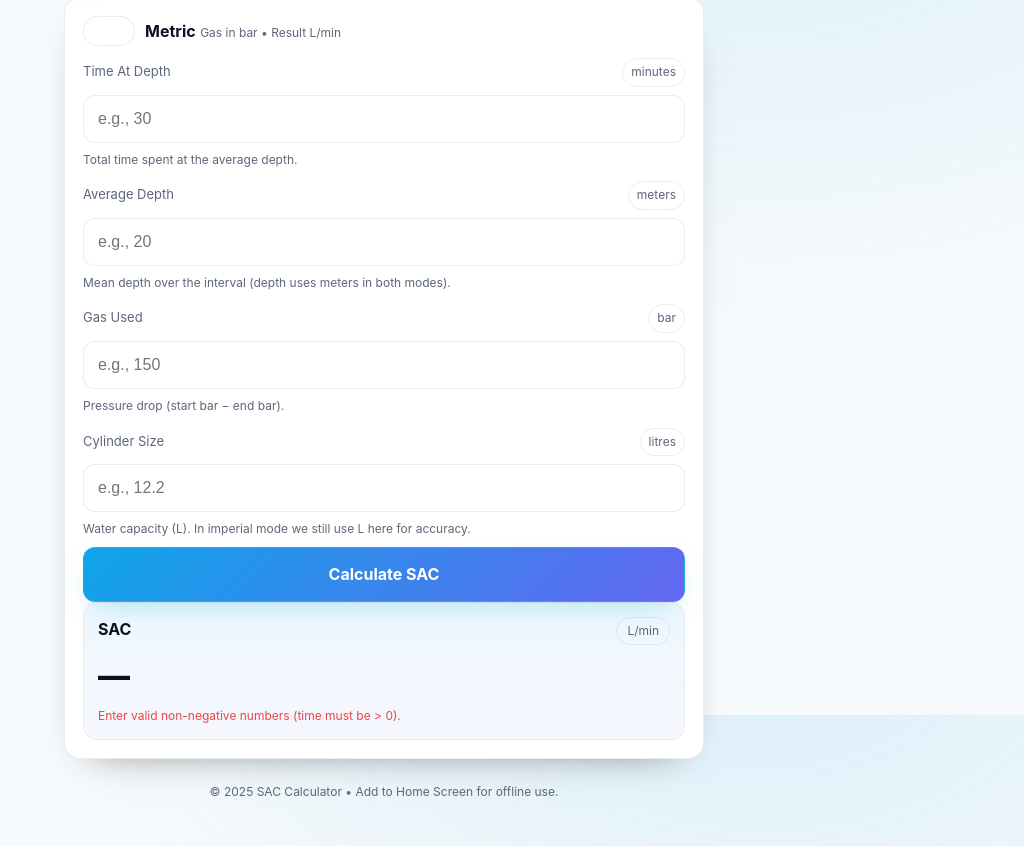
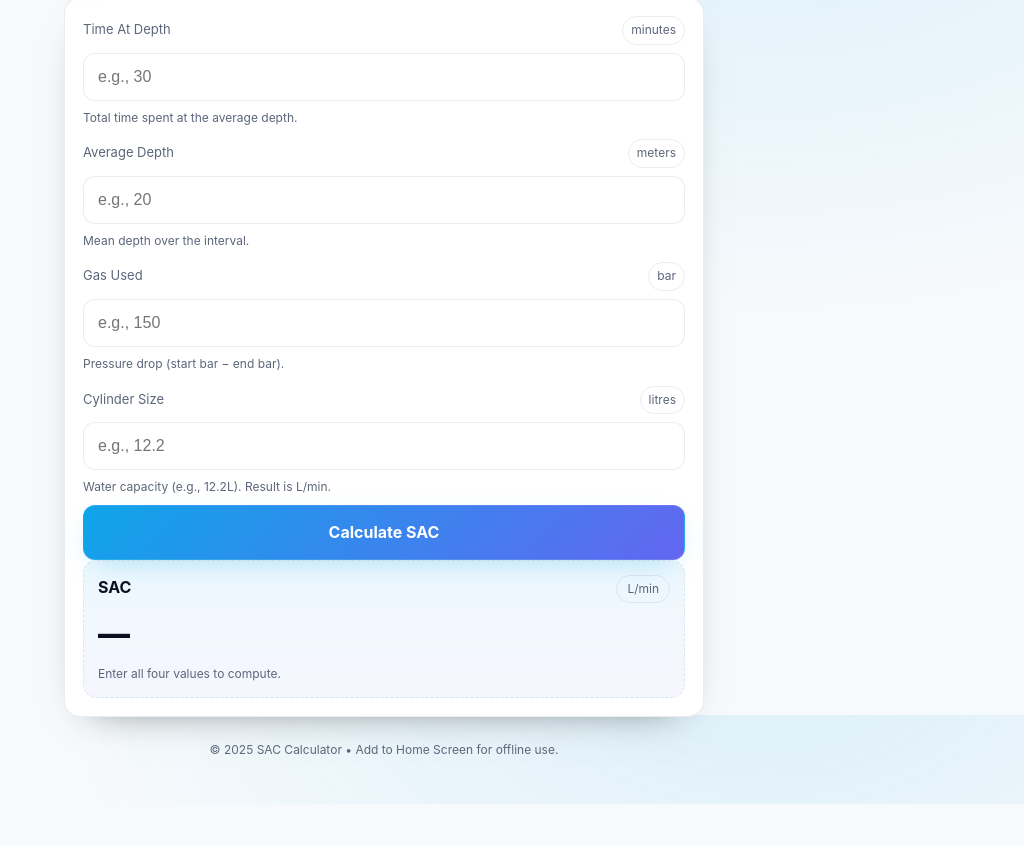
Before and after one commit to zafnz/zafnz.github.io, a plain HTML site: page sac/index.html in a window 1280 px wide. Shown: the part 85-931 px from the top of the page, without its empty margins (256-1280 px from the left). After the commit the page ends 889 px from the top, so only its background shows below. Drawn offline with Linux system fonts and the light colour scheme.

Commit message:
Add files via upload

```diff
--- a/sac/index.html
+++ b/sac/index.html
@@ -45,8 +45,8 @@
     .wrap { max-width: 680px; margin: 0 auto; padding: 20px; }
     header { display: flex; align-items: center; justify-content: space-between; gap: 12px; padding: 10px 0 16px; }
     .brand { display: inline-flex; gap: 10px; align-items: center; text-decoration: none; color: inherit; }
-    .logo { width: 36px; height: 36px; border-radius: 10px; background: linear-gradient(135deg, var(--brand), #6366f1); display: grid; place-items: center; box-shadow: 0 8px 24px -8px var(--ring); }
-    .logo span { color: white; font-weight: 800; }
+    .logo { width: 36px; height: 36px; border-radius: 10px; background: linear-gradient(135deg, var(--brand), #6366f1); display: grid; place-items: center; box-shadow: 0 8px 24px -8px var(--ring); overflow: hidden; }
+    .logo img { width: 100%; height: 100%; object-fit: cover; }
     .title { font-weight: 800; letter-spacing: .2px; }
     .card { background: var(--card); border: 1px solid var(--border); border-radius: 16px; padding: 18px; box-shadow: 0 16px 40px -28px rgba(0,0,0,.6); }
     .section + .section { margin-top: 16px; }
@@ -65,18 +65,13 @@
     footer { margin: 24px 0; color: var(--muted); font-size: 12px; text-align: center; }
     .error { color: var(--danger); }
     .ok { color: var(--success); }
-    /* toggle */
-    .toggle { display: inline-flex; align-items: center; gap: 10px; }
-    .switch { position: relative; width: 52px; height: 30px; background: rgba(255,255,255,.15); border-radius: 999px; border: 1px solid var(--border); }
-    .knob { position: absolute; top: 3px; left: 3px; width: 24px; height: 24px; background: white; border-radius: 50%; transition: transform .2s ease; }
-    .switch.on .knob { transform: translateX(22px); }
   </style>
 </head>
 <body>
   <div class="wrap">
     <header>
       <a class="brand" href="#top" aria-label="SAC Calculator Home">
-        <div class="logo" aria-hidden="true"><span>🫧</span></div>
+        <div class="logo" aria-hidden="true"><img src="./icon-192.png" alt="SAC icon"></div>
         <div class="title">SAC Calculator</div>
       </a>
       <div class="pill" id="pwa-pill">Checking offline…</div>
@@ -84,13 +79,6 @@
 
     <main class="card section">
       <div class="grid">
-        <div class="row" style="align-items:center; justify-content:flex-start; gap:14px;">
-          <div class="toggle" id="unitToggleWrap" role="switch" aria-checked="false" tabindex="0" aria-label="Toggle imperial units">
-            <div class="switch" id="unitSwitch"><div class="knob"></div></div>
-            <div><strong id="unitLabel">Metric</strong> <span class="hint" id="unitHint">Gas in bar • Result L/min</span></div>
-          </div>
-        </div>
-
         <div class="field">
           <div class="row">
             <label for="time">Time At Depth</label>
@@ -106,16 +94,16 @@
             <span class="units">meters</span>
           </div>
           <input class="input" id="depth" type="number" inputmode="decimal" step="any" min="0" placeholder="e.g., 20" autocomplete="off" />
-          <div class="hint">Mean depth over the interval (depth uses meters in both modes).</div>
+          <div class="hint">Mean depth over the interval.</div>
         </div>
 
         <div class="field">
           <div class="row">
             <label for="gas">Gas Used</label>
-            <span class="units" id="gasUnits">bar</span>
+            <span class="units">bar</span>
           </div>
           <input class="input" id="gas" type="number" inputmode="decimal" step="any" min="0" placeholder="e.g., 150" autocomplete="off" />
-          <div class="hint" id="gasHint">Pressure drop (start bar − end bar).</div>
+          <div class="hint">Pressure drop (start bar − end bar).</div>
         </div>
 
         <div class="field">
@@ -124,7 +112,7 @@
             <span class="units">litres</span>
           </div>
           <input class="input" id="cyl" type="number" inputmode="decimal" step="any" min="0" placeholder="e.g., 12.2" autocomplete="off" />
-          <div class="hint">Water capacity (L). In imperial mode we still use L here for accuracy.</div>
+          <div class="hint">Water capacity (e.g., 12.2L). Result is L/min.</div>
         </div>
       </div>
 
@@ -134,7 +122,7 @@
         <div class="result" role="status" aria-live="polite">
           <div class="row">
             <strong>SAC</strong>
-            <span class="pill" id="resultUnits">L/min</span>
+            <span class="pill">L/min</span>
           </div>
           <div class="value" id="sacValue">—</div>
           <div class="hint" id="sacDetail">Enter all four values to compute.</div>
@@ -160,38 +148,7 @@
         .catch((e) => { console.error(e); pill.textContent = 'Offline unavailable'; });
     })();
 
-    // Unit toggle state
-    const state = { imperial: false };
-    const unitSwitch = document.getElementById('unitSwitch');
-    const unitToggleWrap = document.getElementById('unitToggleWrap');
-    const unitLabel = document.getElementById('unitLabel');
-    const unitHint = document.getElementById('unitHint');
-    const gasUnits = document.getElementById('gasUnits');
-    const gasHint = document.getElementById('gasHint');
-    const resultUnits = document.getElementById('resultUnits');
-
-    function setMode(imperial){
-      state.imperial = imperial;
-      unitToggleWrap.setAttribute('aria-checked', imperial ? 'true' : 'false');
-      unitSwitch.classList.toggle('on', imperial);
-      unitLabel.textContent = imperial ? 'Imperial' : 'Metric';
-      unitHint.textContent = imperial ? 'Gas in PSI • Result ft³/min' : 'Gas in bar • Result L/min';
-      gasUnits.textContent = imperial ? 'psi' : 'bar';
-      gasHint.textContent = imperial ? 'Pressure drop in PSI (start − end). Cylinder size remains in litres.' : 'Pressure drop (start bar − end bar).';
-      resultUnits.textContent = imperial ? 'ft³/min' : 'L/min';
-      // Update placeholders for gas
-      const gas = document.getElementById('gas');
-      gas.placeholder = imperial ? 'e.g., 500' : 'e.g., 150';
-      // Recompute if possible
-      computeSAC();
-    }
-
-    unitToggleWrap.addEventListener('click', () => setMode(!state.imperial));
-    unitToggleWrap.addEventListener('keydown', (e) => {
-      if (e.key === 'Enter' || e.key === ' ') { e.preventDefault(); setMode(!state.imperial); }
-    });
-
-    // SAC calculation
+    // SAC calculation (metric-only, correct formula)
     const $ = sel => document.querySelector(sel);
     const timeEl = $('#time');
     const depthEl = $('#depth');
@@ -209,35 +166,22 @@
     function computeSAC(){
       const t = parsePosFloat(timeEl);
       const d = parsePosFloat(depthEl);
-      const gRaw = parsePosFloat(gasEl);
+      const g = parsePosFloat(gasEl);
       const c = parsePosFloat(cylEl);
 
-      if ([t,d,gRaw,c].some(x => !Number.isFinite(x)) || t === 0) {
+      if ([t,d,g,c].some(x => !Number.isFinite(x)) || t === 0) {
         valueEl.textContent = '—';
         detailEl.textContent = 'Enter valid non-negative numbers (time must be > 0).';
         detailEl.classList.remove('ok'); detailEl.classList.add('error');
         return;
       }
 
-      // Convert gas drop to bar if in imperial (PSI → bar), else keep as bar
-      const PSI_PER_BAR = 14.5037738;
-      const gasBar = state.imperial ? (gRaw / PSI_PER_BAR) : gRaw;
+      // SAC = (Gas Used * Cylinder Size) / (((Average Depth / 10) + 1) * Time At Depth)
+      const sac = (g * c) / (((d / 10) + 1) * t);
+      const rounded = Math.round(sac * 100) / 100;
 
-      // Base SAC in L/min
-      const lpm = (gasBar * c) / (((d / 10) + 1) * t);
-
-      // Output
-      if (state.imperial){
-        const CUBIC_FEET_PER_LITER = 1.0 / 28.316846592; // ft³ per L
-        const cfm = lpm * CUBIC_FEET_PER_LITER;
-        const rounded = Math.round(cfm * 100) / 100;
-        valueEl.textContent = Number.isFinite(rounded) ? `${rounded} ft³/min` : '—';
-        detailEl.textContent = `(Converted from L/min using 28.3168 L = 1 ft³)`;
-      } else {
-        const rounded = Math.round(lpm * 100) / 100;
-        valueEl.textContent = Number.isFinite(rounded) ? `${rounded} L/min` : '—';
-        detailEl.textContent = `Using g=${gRaw} ${state.imperial ? 'psi→bar' : 'bar'}, c=${c} L, d=${d} m, t=${t} min.`;
-      }
+      valueEl.textContent = Number.isFinite(rounded) ? `${rounded} L/min` : '—';
+      detailEl.textContent = `Using g=${g} bar, c=${c} L, d=${d} m, t=${t} min.`;
       detailEl.classList.remove('error'); detailEl.classList.add('ok');
     }
 
@@ -245,9 +189,6 @@
     [timeEl, depthEl, gasEl, cylEl].forEach(el => el.addEventListener('input', () => {
       if ([timeEl, depthEl, gasEl, cylEl].every(x => x.value.trim().length)) computeSAC();
     }));
-
-    // default mode
-    setMode(false);
   </script>
 </body>
 </html>
```
Also changed, not shown: sac/icon-192.png (added), sac/icon-512.png (added).
